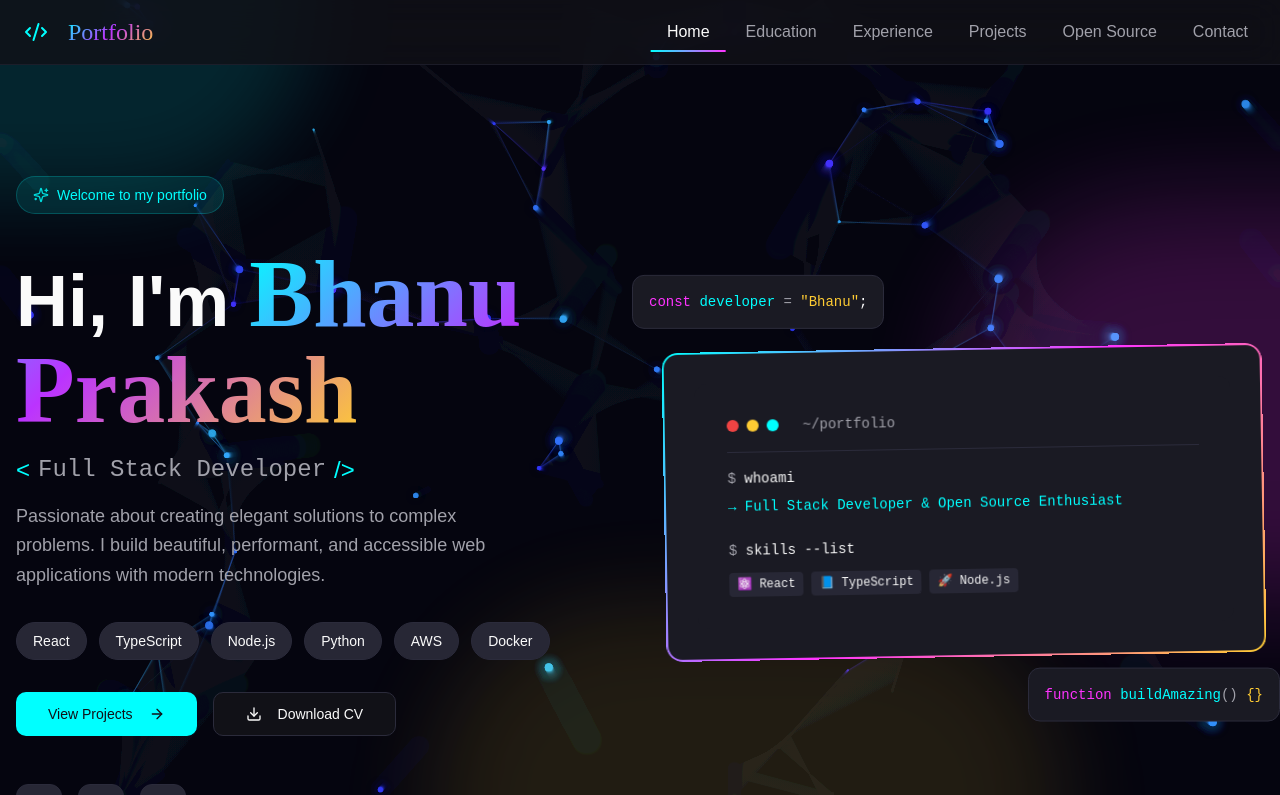
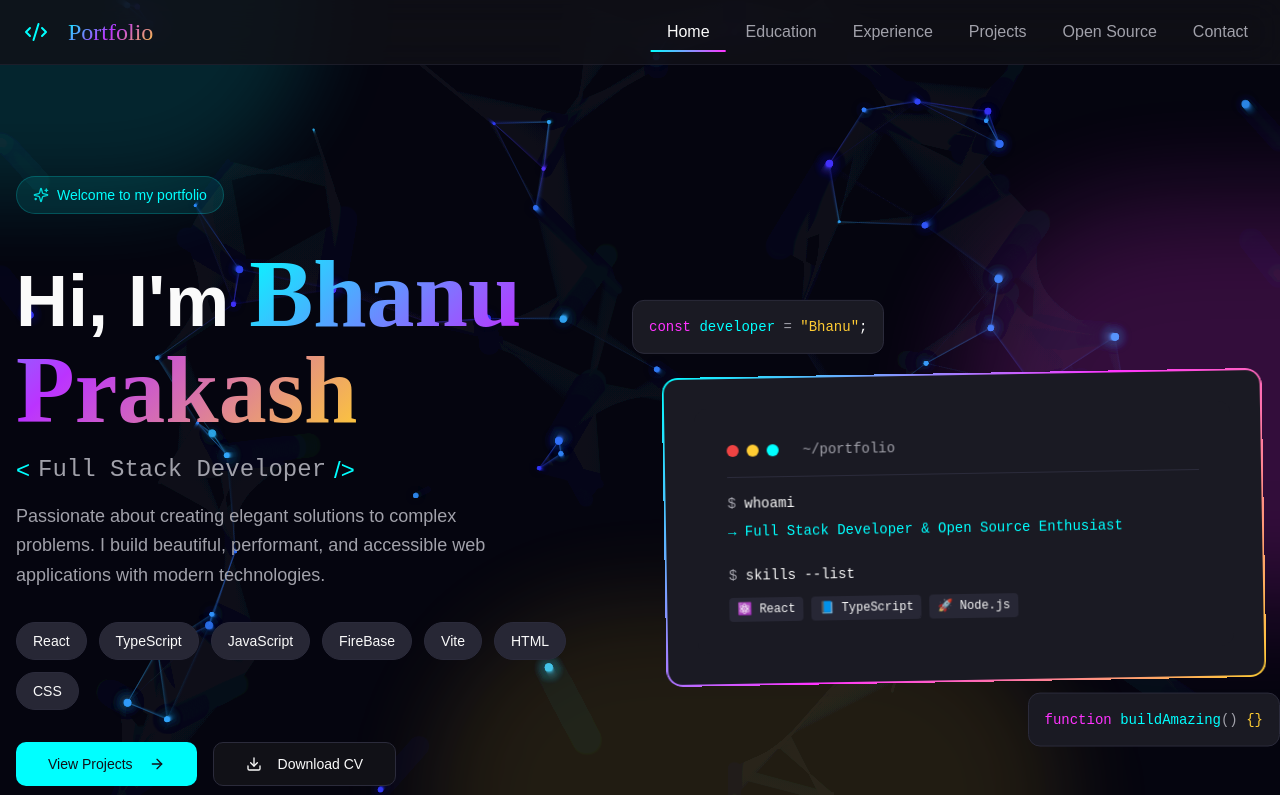
Before and after one commit to Bhanu99517/Bhanu-portfolio, a React (Vite) app: page / in a window 1280 px wide. Shown: the top 795 px of the page. Built offline with nearby package versions, Linux system fonts and the light colour scheme; the HTML template or start-up script is replaced by a standard one.

Commit message:
Update Home.tsx

```diff
--- a/src/pages/Home.tsx
+++ b/src/pages/Home.tsx
@@ -5,7 +5,7 @@ import PageWrapper from '@/components/PageWrapper';
 import { Button } from '@/components/ui/button';
 
 const Home = () => {
-  const skills = ['React', 'TypeScript', 'Node.js', 'Python', 'AWS', 'Docker'];
+  const skills = ['React', 'TypeScript', 'JavaScript', 'FireBase', 'Vite', 'HTML', 'CSS'];
 
   return (
     <PageWrapper>
```
